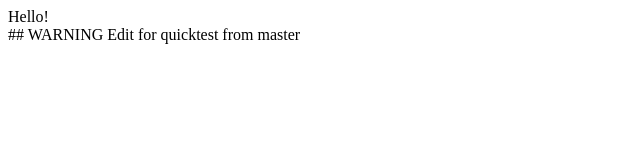
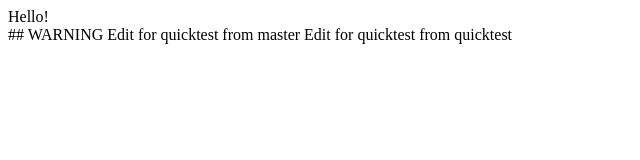
Before and after one commit to Sakareta/Test-repo, a plain HTML site: page index.html in a window 1280 px wide. Shown: the whole page, without its empty margins (0-640 px from the left). Drawn offline with Linux system fonts and the light colour scheme.

Commit message:
gia na doume

```diff
--- a/index.html
+++ b/index.html
@@ -3,3 +3,5 @@
 ## WARNING
 
 Edit for quicktest from master
+
+Edit for quicktest from quicktest
```
